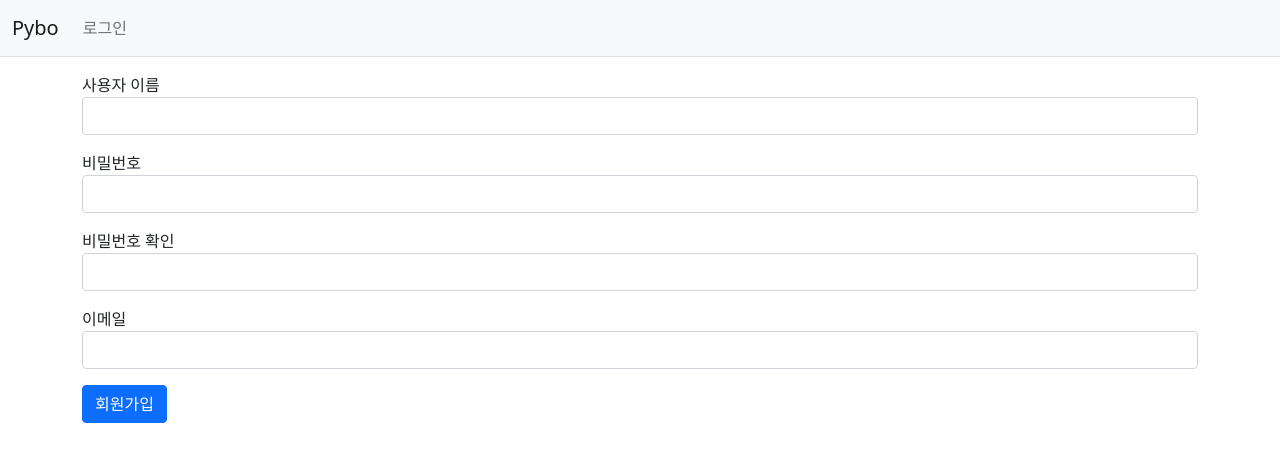
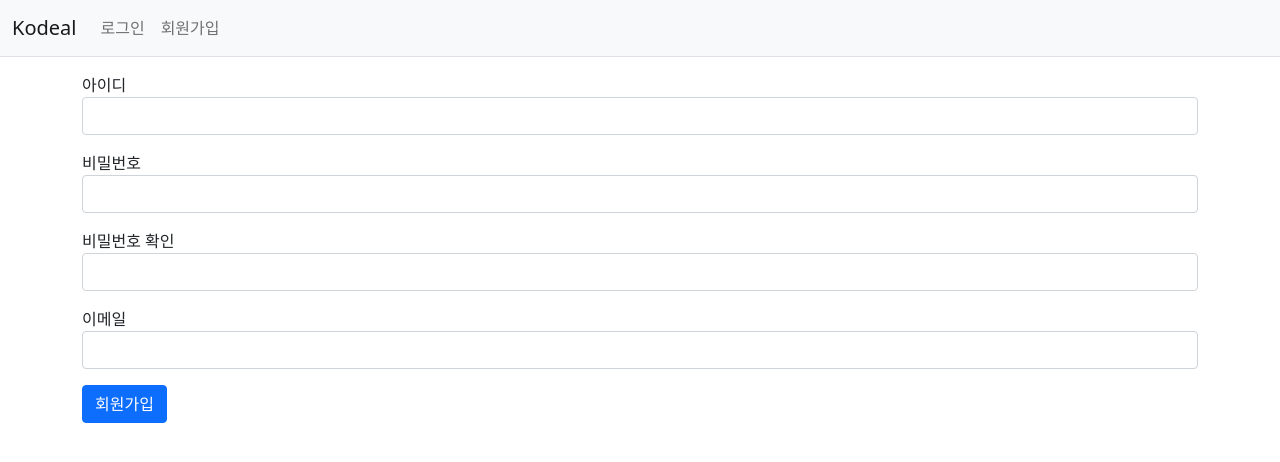
Before and after one commit to yeseong31/kodeal-v2, a Django app: template templates/common/signup.html in a window 1280 px wide. Shown: the top 462 px of the page. Run offline with Django 4.2, Linux system fonts and the light colour scheme; the template is opened without the code that fills it, so the values that code supplies are empty; some libraries are stand-ins or nearby versions.

Commit message:
0620 kodeal main & signin & signup

```diff
--- a/config/settings.py
+++ b/config/settings.py
@@ -43,6 +43,7 @@ INSTALLED_APPS = [
     'photo.apps.PhotoConfig',    # photo
     'pybo.apps.PyboConfig',    # pybo
     'common.apps.CommonConfig',    # common
+    'kodeal.apps.KodealConfig',    # common
 ]
 
 MIDDLEWARE = [
@@ -110,7 +111,7 @@ TIME_ZONE = 'Asia/Seoul'
 
 USE_I18N = True
 
-USE_TZ = True
+USE_TZ = False  # False로 설정해야 DB에 한국 시간이 적용됨
 
 
 # Static files (CSS, JavaScript, Images)
--- a/config/urls.py
+++ b/config/urls.py
@@ -15,13 +15,13 @@ Including another URLconf
 """
 from django.contrib import admin
 from django.urls import path, include
-from pybo.views import base_views
 
 urlpatterns = [
-    path('', base_views.index, name='index'),
+    # path('', pybo_base_views.index, name='index'),
+
     path('admin/', admin.site.urls),
     path('photo/', include('photo.urls')),
     path('pybo/', include('pybo.urls')),
     path('common/', include('common.urls')),
-    path('kodeal/', include('kodeal.urls')),
+    path('', include('kodeal.urls')),
 ]
--- a/templates/base.html
+++ b/templates/base.html
@@ -14,8 +14,8 @@
     <!-- CSS -->
     <link rel="stylesheet" type="text/css" href="{% static 'css/bootstrap.min.css' %}">
     <!-- 타이틀 -->
-    <title>Django REST</title>
-
+    {% block title %}
+    {% endblock %}
 </head>
 <body>
     <!-- 내비게이션 바 -->
--- a/templates/common/signin.html
+++ b/templates/common/signin.html
@@ -18,6 +18,7 @@
         <!-- 로그인 성공 시 이동될 URL 설정 -->
         <input type="hidden" name="next" value="{{ next }}">
         <button type="submit" class="btn btn-primary">로그인</button>
+        <button type="button" class="btn btn-secondary" onclick="location.href='{% url 'common:signup' %}'">회원가입</button>
     </form>
 </div>
 
--- a/templates/common/signup.html
+++ b/templates/common/signup.html
@@ -4,11 +4,11 @@
 <!-- 회원가입 -->
 <div class="container my-3">
     <form method="post" action="{% url 'common:signup' %}">
-        {% csrf_token %} {% include "form_errors.html" %}
+        {% csrf_token %}
         <div class="mb-3">
-            <label for="username">사용자 이름</label>
+            <label for="username">아이디</label>
             <input type="text" class="form-control" name="username" id="username"
-                   value="{{ form.username.value|default_if_none:'' }}">
+                   value="{{ form.username.value|default_if_none:'' }}" >
         </div>
         <div class="mb-3">
             <label for="password1">비밀번호</label>
@@ -27,6 +27,8 @@
         </div>
         <button type="submit" class="btn btn-primary">회원가입</button>
     </form>
+    <br>
+    {% include "form_errors.html" %}
 </div>
 
 {% endblock %}
--- a/templates/navBar.html
+++ b/templates/navBar.html
@@ -2,7 +2,7 @@
 <nav class="navbar navbar-expand-lg navbar-light bg-light border-bottom">
     <div class="container-fluid">
         <!-- 로고 -->
-        <a class="navbar-brand" href="{% url 'pybo:index' %}">Pybo</a>
+        <a class="navbar-brand" href="{% url 'kodeal:index' %}">Kodeal</a>
         <button class="navbar-toggler" type="button"
                 data-bs-toggle="collapse"
                 data-bs-target="#navbarSupportedContent"
@@ -24,7 +24,7 @@
                 </li>
                 <!-- '회원가입' 버튼 -->
                 <li>
-                {% if user.is_authenticated %}
+                {% if not user.is_authenticated %}
                     <a class="nav-link" href="{% url 'common:signup' %}">회원가입</a>
                 {% endif %}
                 </li>
```
Also changed, not shown: common/views.py (+11 -7 lines).
